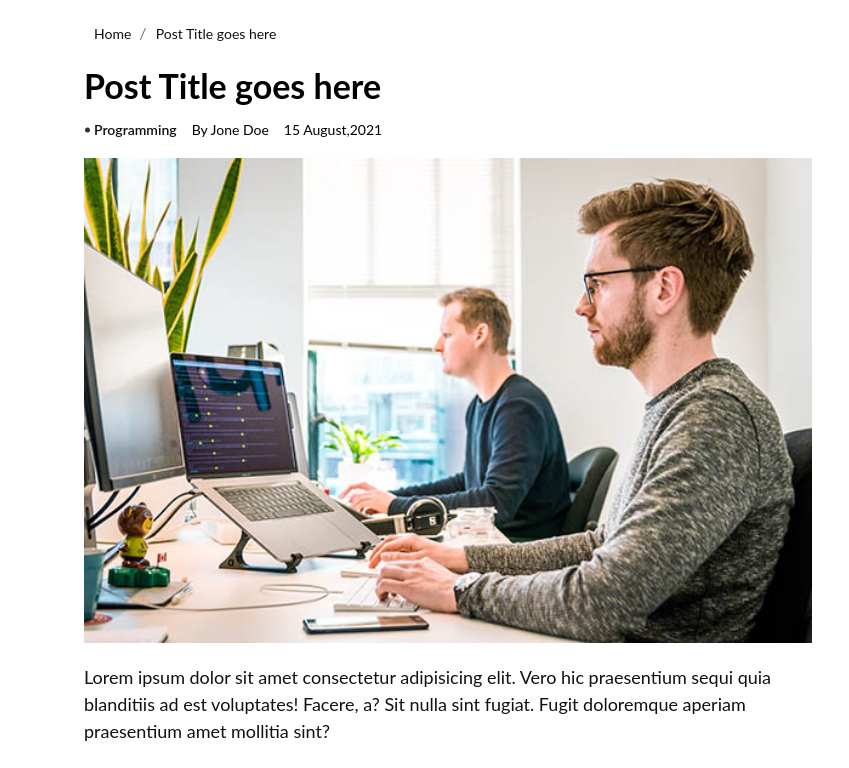
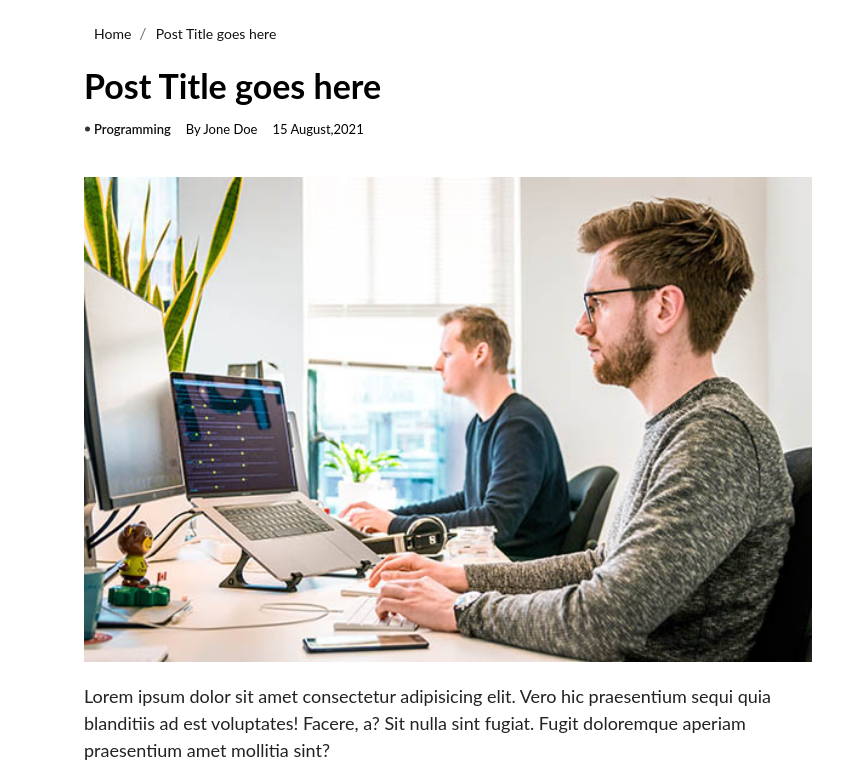
Before and after one commit to Rohit01-pro/ProBlog, a plain HTML site: page post-details.html in a window 1280 px wide. Shown: the top 768 px of the page, 0-849 px from the left. Drawn offline with Linux system fonts and the light colour scheme; files whose address does not match are found by name.

Commit message:
Typo Changed

```diff
--- a/assets/css/post.css
+++ b/assets/css/post.css
@@ -62,7 +62,9 @@
   border-radius: 50%;
   background-color: #333;
 }
-
+/* .post-bio .author{
+  color: orangered;
+} */
 
 /* LARGE POST */
 .post-large {
@@ -193,7 +195,7 @@
 
 /*  ###  POST DETAILS PAGE  ###  */
 .post-header{
-  margin-bottom: 20px;
+  margin-bottom: 40px;
 }
 #post-details .article .title{
   font-size: 34px;
@@ -201,7 +203,7 @@
 }
 
 #post-details .article .post-details p{
-  color: #111;
+  color: #222;
   font-size: 18px;
   line-height: 1.5;
   margin-top: 18px;
@@ -210,7 +212,7 @@
 #post-details .post-bio{
   display: flex;
   column-gap: 15px;
-  font-size: 14px;
+  font-size: 13px;
 }
 
 #post-details .post-bio .category{
```
Also changed, not shown: assets/css/header-footer.css (+5 -5 lines).
